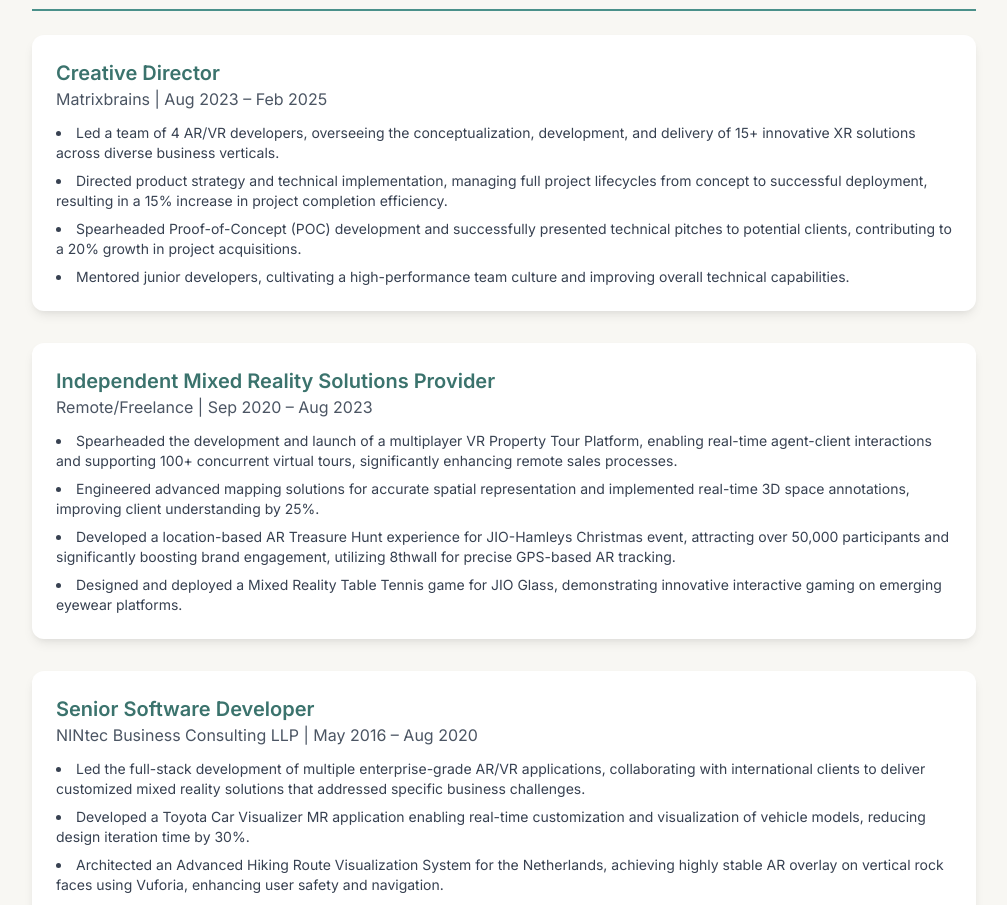
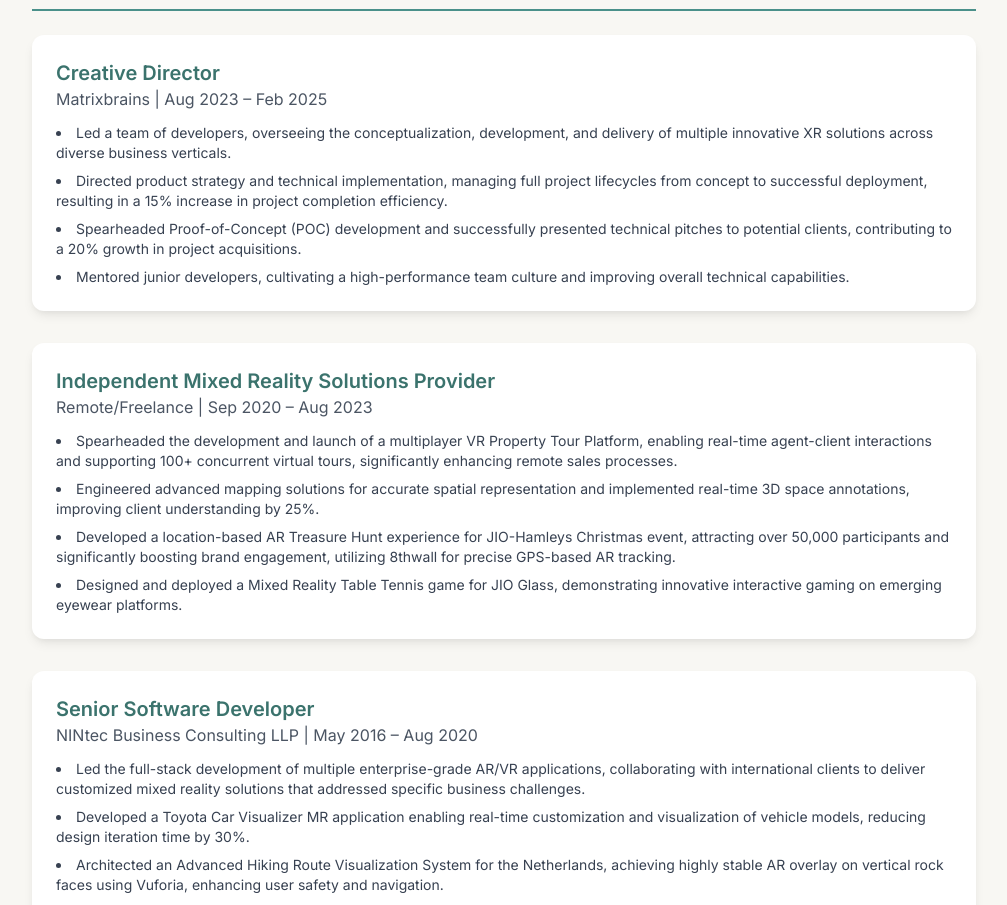
Before and after one commit to Rohanmalodia/cv, a plain HTML site: page index.html in a window 1280 px wide. Shown: the part 1231-2136 px from the top of the page, without its empty margins (264-1271 px from the left). Drawn offline with nearby package versions, Linux system fonts and the light colour scheme.

Commit message:
Update index.html

```diff
--- a/index.html
+++ b/index.html
@@ -392,7 +392,7 @@
                     <h3 class="text-xl font-semibold text-[#3B736D]">Creative Director</h3>
                     <p class="text-md text-gray-600">Matrixbrains | Aug 2023 – Feb 2025</p>
                     <ul class="list-disc list-inside mt-3 text-gray-700 space-y-2 text-sm">
-                        <li>Led a team of 4 AR/VR developers, overseeing the conceptualization, development, and delivery of 15+ innovative XR solutions across diverse business verticals.</li>
+                        <li>Led a team of developers, overseeing the conceptualization, development, and delivery of multiple innovative XR solutions across diverse business verticals.</li>
                         <li>Directed product strategy and technical implementation, managing full project lifecycles from concept to successful deployment, resulting in a 15% increase in project completion efficiency.</li>
                         <li>Spearheaded Proof-of-Concept (POC) development and successfully presented technical pitches to potential clients, contributing to a 20% growth in project acquisitions.</li>
                         <li>Mentored junior developers, cultivating a high-performance team culture and improving overall technical capabilities.</li>
```
